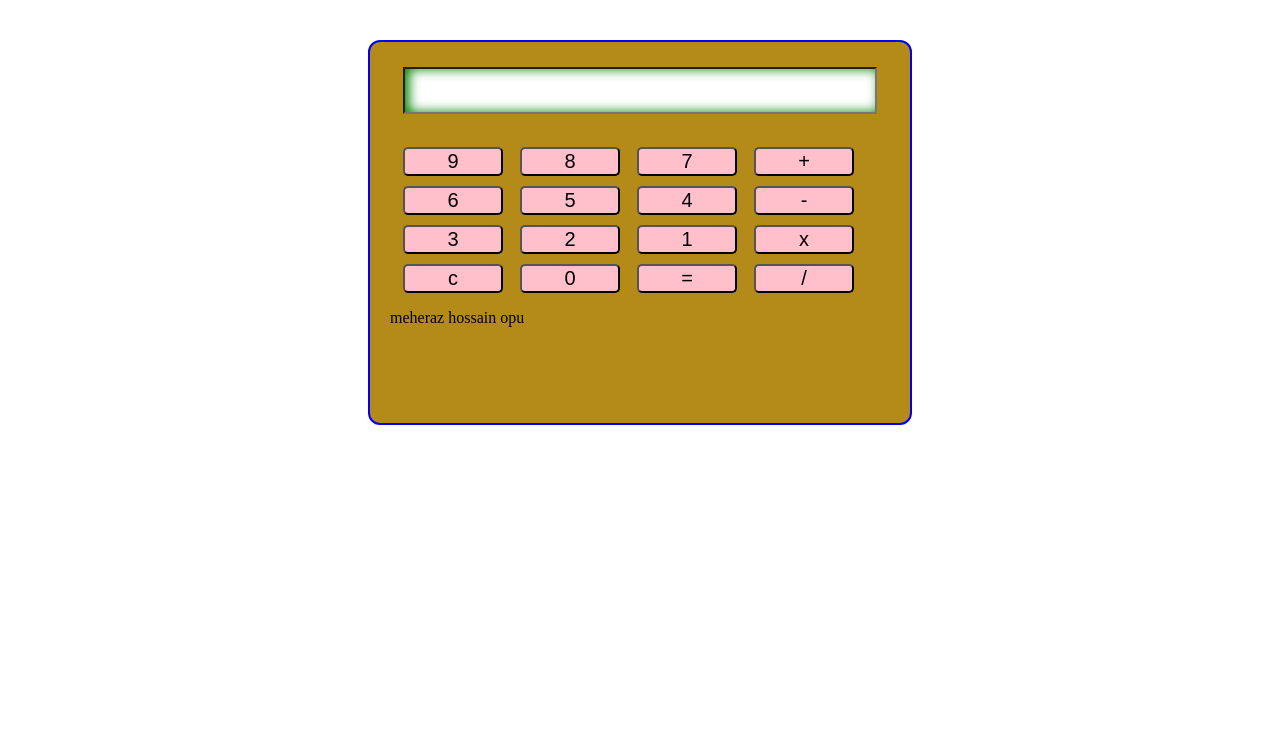
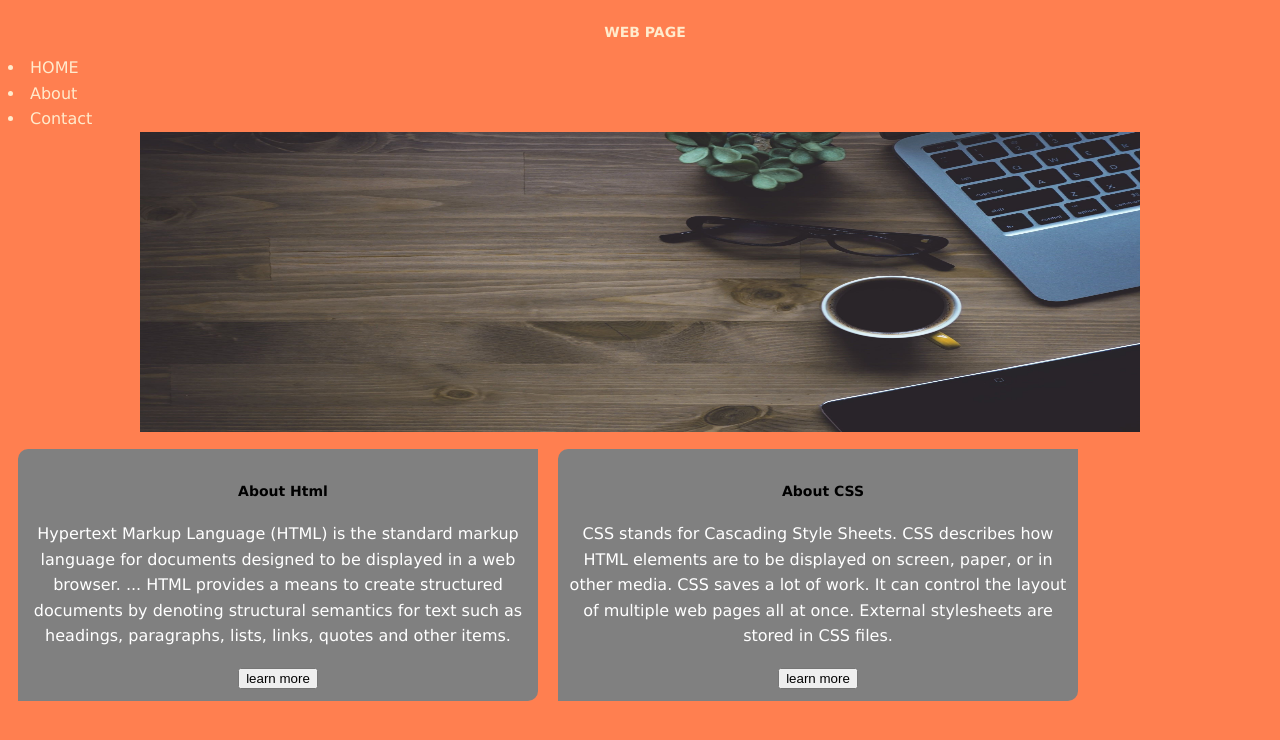
Before and after one commit to Meherazhossain91/basic-html-css-design, a plain HTML site: page index.html in a window 1280 px wide. Drawn offline with Linux system fonts and the light colour scheme.

Commit message:
web page design

```diff
--- a/css/style.css
+++ b/css/style.css
@@ -1,39 +1,56 @@
+  h1{
+      color: rgb(rgb(102, 21, 21), rgb(23, 240, 23), rgb(58, 58, 85));
+      font-size: 14px;
+      margin-top: 20px;
+      margin-left: 30px;
+      margin-right: 20px;
+  }
+  p{
+      color: white
 
-#calc-contain{
 
+
+     }
+  body{
+      background-color:coral;
+      font-family:  Verdana ;
+       font-weight: normal;
+       line-height: 1.6em;
+       text-align: center;
+       color: blanchedalmond;
+
+  }
+  /*================
+  about css
+  ==================*/
+.a{
+    background-color:gray;
+    height: 100%;
     width: 500px;
-    border: 2px solid blue;
-    border-radius: 12px;
-    margin: 0px auto;
-    padding: 20px 20px 80px 20px;
-    margin-top: 40px;
-    background: rgb(180, 139, 24);
+    color:black;
+    float: left;
+    margin: 10px;
+    padding: 10px;
+    border-radius: 10px 0px;
+
+
   }
+.a h1{
+    text-align: center;
+  }
+  !--
+  .a.c h1{
+    text-align: right;
 
-  input[type=button] {
-    background: pink;
-    width: 20%;
-    font-size: 20px;
-    font-weight: 1000px;
-    border-radius: 5px;
-    margin-left: 13px;
-    margin-top: 10px;
-}
-input[type=button]:active {
-  background-color: green;
 
-}
-input[type=button]:hover {
-  background-color: gray;
-  color:red;
-}
+  }
+  -->
+  img{
+    width: 1000px;
+    height: 300px;
 
-input[type = text] {
-    position: relative;
-    display: block;
-    width: 90%;
-    margin: 5px auto;
-    font-size: 20px;
-    padding: 10px;
-    box-shadow: 4px 0px 12px green inset;
+
   }
+  .der{
+    text-align: left;
+  }
--- a/index.html
+++ b/index.html
@@ -1,46 +1,47 @@
  <!DOCTYPE html>
-<html>
+ <html lang="en">
  <head>
-        <title>Calculator - Gheorghe Marin Adrian</title>
+     <meta charset="UTF-8">
+     <meta name="viewport" content="width=device-width, initial-scale=1.0">
+     <title>css</title>
      <link rel="stylesheet" href="css/style.css">
  </head>
  <body>
-        <div id='calc-contain'>
+    <h1>WEB PAGE</h1>
+     <div class="der">
+         <li>HOME</li>
+         <li>About</li>
+         <li>Contact</li>
+     </div>
 
-          <form name="calculator">
+    <div>
+             <img src="picture/279547.jpg" alt="">
+        </div>
 
-            <input type="text" name="answer" />
-            <br>
+        <div class="a">
+            <h1> About Html</h1>
+            <p>Hypertext Markup Language (HTML) is the standard markup language for documents designed to be displayed in a web browser. ... HTML provides a means to create structured documents by denoting structural semantics for text such as headings, paragraphs, lists, links, quotes and other items.</p>
+            <button>learn more</button>
+        </div>
 
-            <input type="button" value=" 9 " onclick="calculator.answer.value += '9'" />
-            <input type="button" value=" 8 " onclick="calculator.answer.value += '8'" />
-            <input type="button" value=" 7 " onclick="calculator.answer.value += '7'" />
-            <input type="button" value=" + " onclick="calculator.answer.value += '+'" />
-            <br/>
+            <div class="a c">
+                <h1> About CSS</h1>
+                <p>
 
-            <input type="button" value=" 6 " onclick="calculator.answer.value += '6'" />
-            <input type="button" value=" 5 " onclick="calculator.answer.value += '5'" />
-            <input type="button" value=" 4 " onclick="calculator.answer.value += '4'" />
-            <input type="button" value=" - " onclick="calculator.answer.value += '-'" />
-            </br>
+                    CSS stands for Cascading Style Sheets. CSS describes how HTML elements are to be displayed on screen, paper, or in other media. CSS saves a lot of work. It can control the layout of multiple web pages all at once. External stylesheets are stored in CSS files.</p>
+                    <button>learn more</button>
+            </div>
 
-            <input type="button" value=" 3 " onclick="calculator.answer.value += '3'" />
-            <input type="button" value=" 2 " onclick="calculator.answer.value += '2'" />
-            <input type="button" value=" 1 " onclick="calculator.answer.value += '1'" />
-            <input type="button" value=" x " onclick="calculator.answer.value += '*'" />
-            </br>
+    </div>
+    <div id="about">
 
-            <input type="button" value=" c " onclick="calculator.answer.value = ''" />
-            <input type="button" value=" 0 " onclick="calculator.answer.value += '0'" />
-            <input type="button" value=" = " onclick="calculator.answer.value = eval(calculator.answer.value)" />
-            <input type="button" value=" / " onclick="calculator.answer.value += '/'" />
-            </br>
+    </div>
+    <div id="about">
+
+    </div>
 
 
-          </form>
 
-            <p>meheraz hossain opu
-          </div>
-        </div>
+
  </body>
  </html>
```
Also changed, not shown: index2.html (added), picture/279547.jpg (added), picture/Screenshot_29.png (added). Lines whose indentation alone changed are shown as unchanged.
